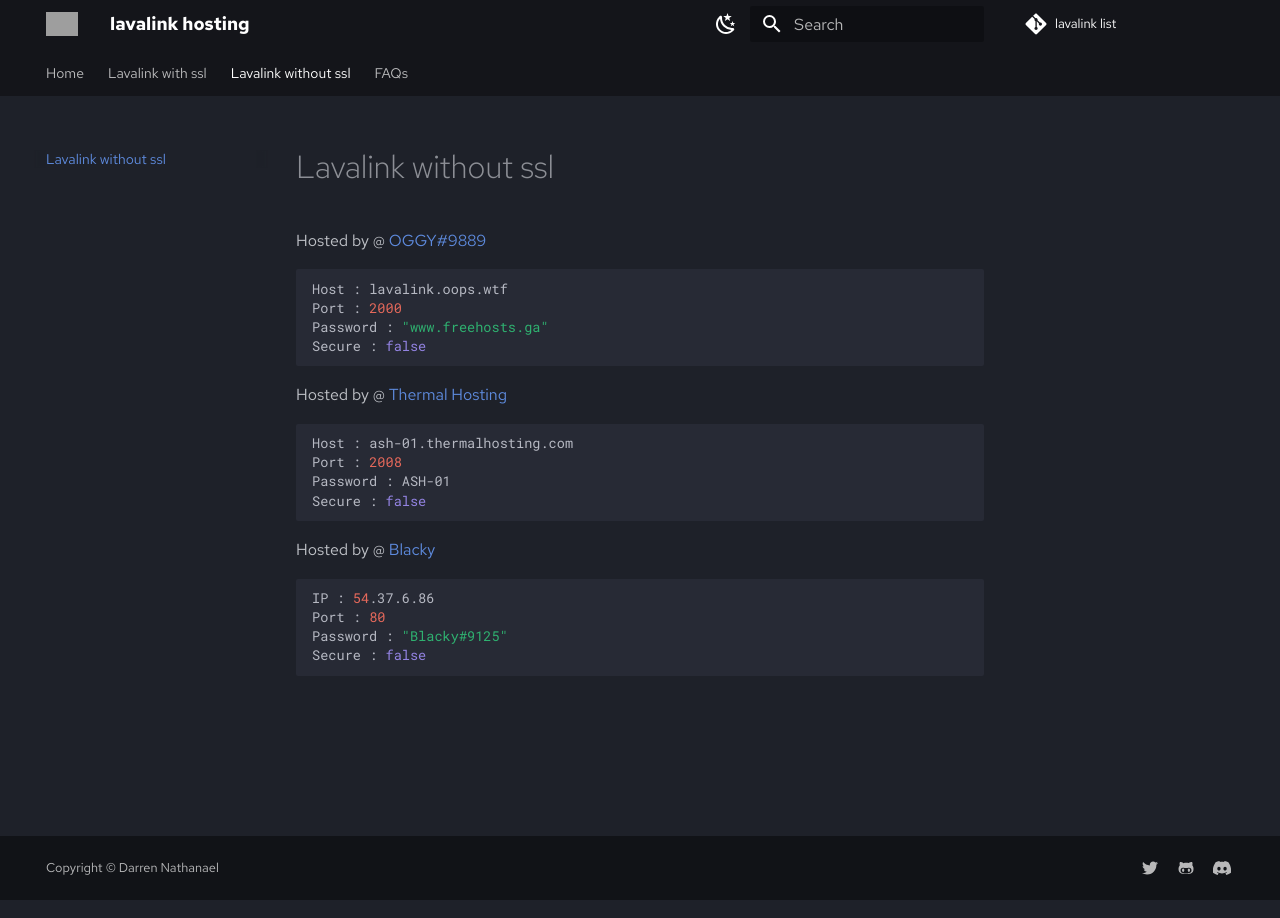
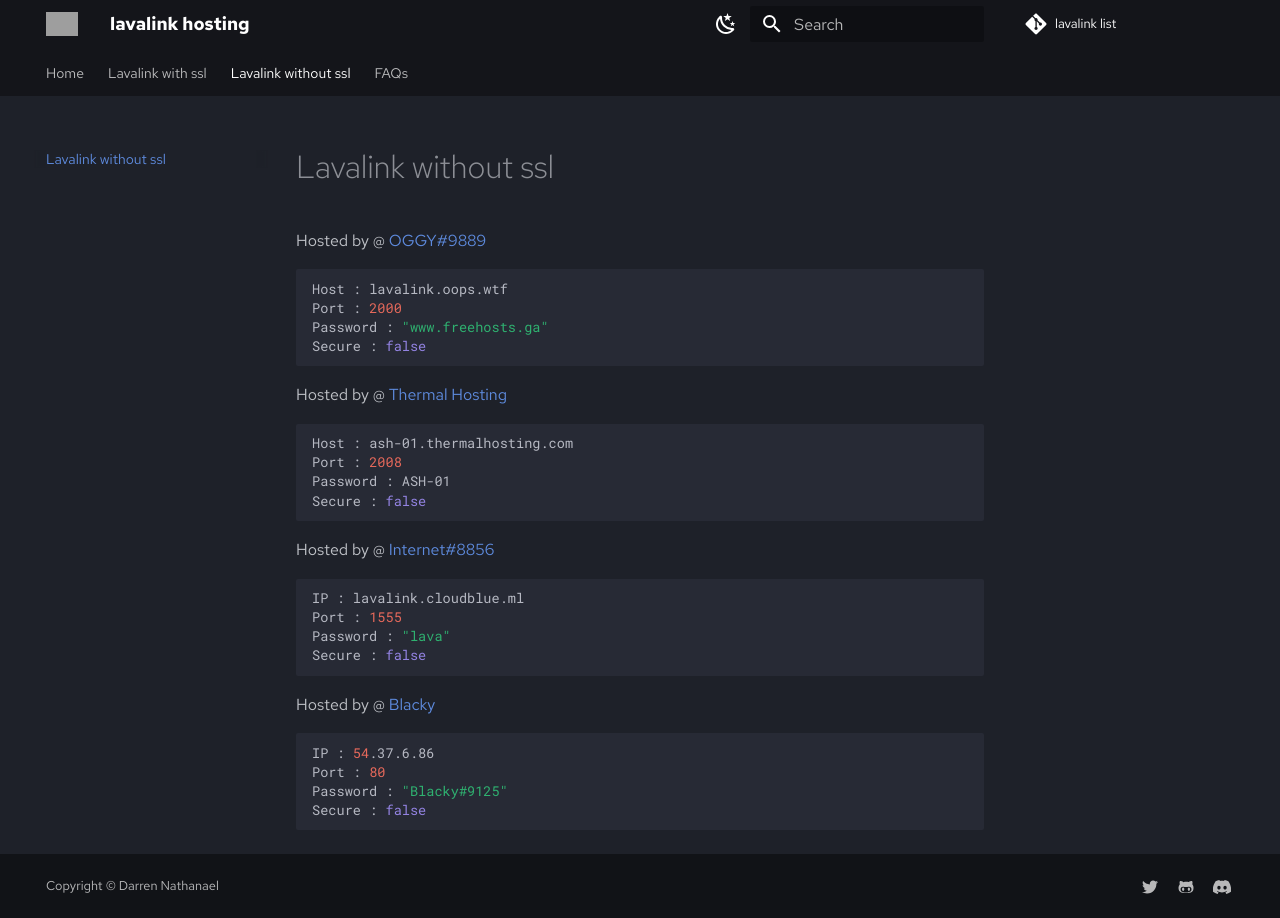
Before and after one commit to DarrenOfficial/lavalink-list, an MkDocs documentation site: the page built from docs/NoSSL/lavalink-without-ssl.md, in a window 1280 px wide. Built offline with MkDocs 1.6.1 and Material for MkDocs 9.7.7, drawn with Linux system fonts in a browser that asks for light colours; comment, search, counter and statistics services are not loaded; grey boxes are pictures that could not be loaded.

Commit message:
Update lavalink-without-ssl.md

````diff
--- a/docs/NoSSL/lavalink-without-ssl.md
+++ b/docs/NoSSL/lavalink-without-ssl.md
@@ -21,6 +21,14 @@ Password : ASH-01
 Secure : false
 ```
 
+Hosted by @ [Internet#8856](http://cloudblue.ml/)
+```bash
+IP : lavalink.cloudblue.ml
+Port : 1555
+Password : "lava"
+Secure : false
+```
+
 Hosted by @ [Blacky](https://blacky-dev.me/)
 ```bash
 IP : 54.37.6.86
````
